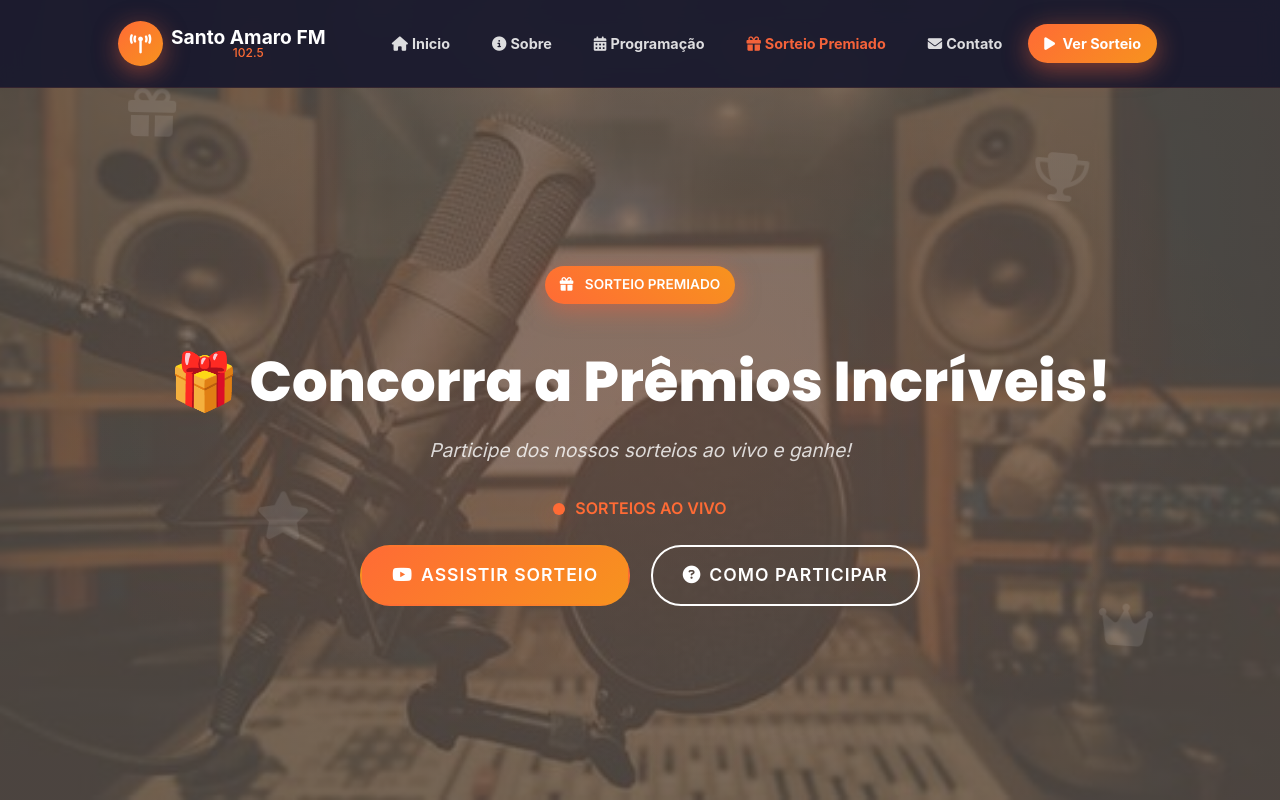
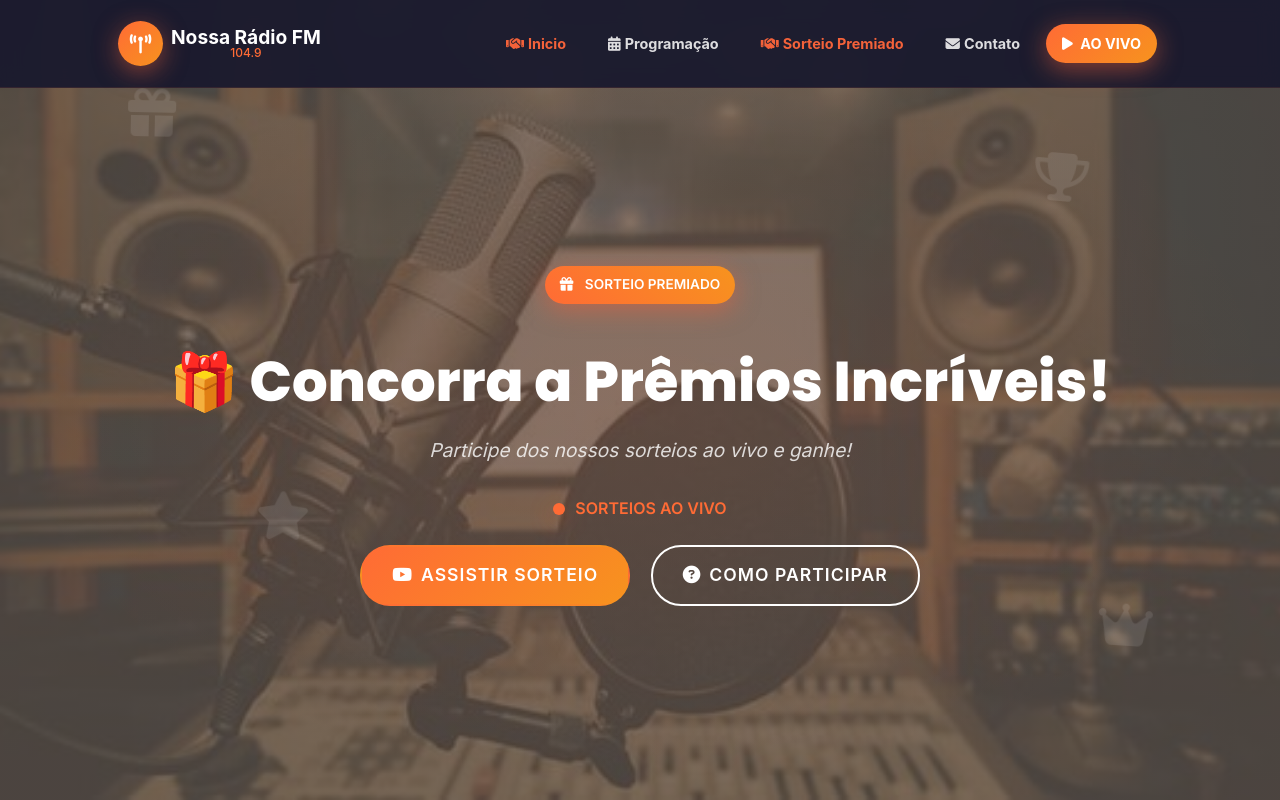
Before and after one commit to JoseRobertoRocha/radio, a plain HTML site: page sorteio.html in a window 1280 px wide. Drawn offline with nearby package versions, Linux system fonts and the light colour scheme; some packages are replaced by stand-ins of ours; a script that the page names is missing.

Commit message:
Update sorteio.html

```diff
--- a/sorteio.html
+++ b/sorteio.html
@@ -3,9 +3,9 @@
     <head>
         <meta charset="utf-8" />
         <meta name="viewport" content="width=device-width, initial-scale=1, shrink-to-fit=no" />
-        <meta name="description" content="Sorteio Premiado - Rádio Santo Amaro FM - Participe dos nossos sorteios ao vivo!" />
-        <meta name="author" content="Rádio Santo Amaro FM" />
-        <title>Sorteio Premiado - Rádio Santo Amaro FM</title>
+        <meta name="description" content="Sorteio Premiado - Nossa Rádio FM - Participe dos nossos sorteios ao vivo!" />
+        <meta name="author" content="Nossa Rádio FM" />
+        <title>Sorteio Premiado - Nossa Rádio FM</title>
 
         <link rel="icon" type="image/x-icon" href="assets/favicon.ico" />
         <link href="https://cdn.jsdelivr.net/npm/bootstrap-icons@1.10.0/font/bootstrap-icons.css" rel="stylesheet" />
@@ -25,8 +25,8 @@
                         <i class="fas fa-broadcast-tower"></i>
                     </div>
                     <div>
-                        <div class="brand-name">Santo Amaro FM</div>
-                        <div class="brand-frequency">102.5</div>
+                        <div class="brand-name">Nossa Rádio FM</div>
+                        <div class="brand-frequency">104.9</div>
                     </div>
                 </a>
                 <button class="navbar-toggler navbar-toggler-right" type="button" data-bs-toggle="collapse" data-bs-target="#navbarResponsive" aria-controls="navbarResponsive" aria-expanded="false" aria-label="Toggle navigation">
@@ -34,15 +34,14 @@
                 </button>
                 <div class="collapse navbar-collapse" id="navbarResponsive">
                     <ul class="navbar-nav ms-auto my-2 my-lg-0">
-                        <li class="nav-item"><a class="nav-link" href="index.html"><i class="fas fa-home me-1"></i>Inicio</a></li>
-                        <li class="nav-item"><a class="nav-link" href="index.html#about"><i class="fas fa-info-circle me-1"></i>Sobre</a></li>
+                         <li class="nav-item"><a class="nav-link active" href="index.html"><i class="fas fa-handshake me-1"></i>Inicio</a></li>
                         <li class="nav-item"><a class="nav-link" href="index.html#programacao"><i class="fas fa-calendar-alt me-1"></i>Programação</a></li>
-                        <li class="nav-item"><a class="nav-link active" href="#sorteio"><i class="fas fa-gift me-1"></i>Sorteio Premiado</a></li>
+                        <li class="nav-item"><a class="nav-link active" href="sorteio.html"><i class="fas fa-handshake me-1"></i>Sorteio Premiado</a></li>
                         <li class="nav-item"><a class="nav-link" href="index.html#contato"><i class="fas fa-envelope me-1"></i>Contato</a></li>
                         <li class="nav-item">
-                            <a class="nav-link live-btn" href="https://www.youtube.com/live/dRSsE1wmWVE?si=qpOMAOv-Fu39qfdw" id="radioPlayer" onclick="togglePlay(); return false;">
+                            <a class="nav-link live-btn" href="#" id="navLiveBtn" onclick="togglePlay()">
                                 <i class="fas fa-play me-1 live-icon"></i>
-                                <span class="live-text">Ver Sorteio</span>
+                                <span class="live-text">AO VIVO</span>
                             </a>
                         </li>
                     </ul>
@@ -624,7 +623,7 @@
             <div class="container px-4 px-lg-5">
                 <div class="row">
                     <div class="col-md-4 text-center mb-3">
-                        <h5>🎵 Rádio Santo Amaro FM</h5>
+                        <h5>🎵 Nossa Rádio FM</h5>
                         <p class="small text-muted">Sua música, sua rádio!</p>
                     </div>
                     <div class="col-md-4 text-center mb-3">
@@ -635,10 +634,10 @@
                     </div>
                     <div class="col-md-4 text-center mb-3">
                         <h6>Frequência</h6>
-                        <p class="small text-muted">📻 102.5 FM<br>🌐 radiosantoamarofm.com.br</p>
+                        <p class="small text-muted">📻 104.9 FM<br>🌐 radiosantoamarofm.com.br</p>
                     </div>
                 </div>
-                <div class="small text-center text-muted mt-3">Copyright &copy; 2025 - Rádio Santo Amaro FM. Todos os direitos reservados.</div>
+                <div class="small text-center text-muted mt-3">Copyright &copy; 2025 - Nossa Rádio FM. Todos os direitos reservados.</div>
             </div>
         </footer>
 
```
